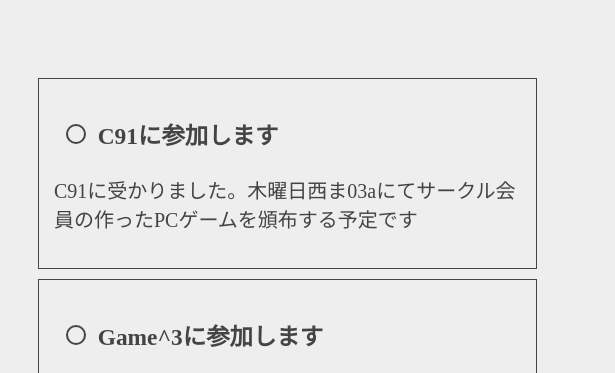
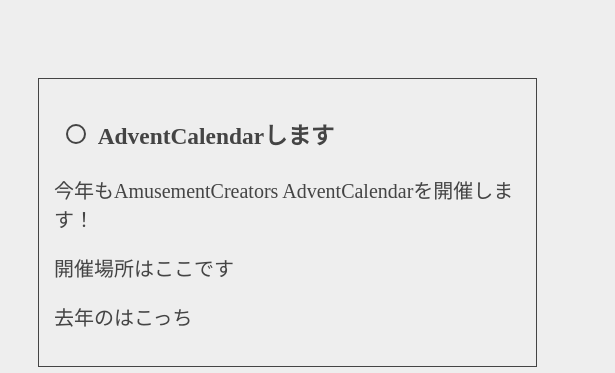
Before and after one commit to AmusementCreators/AmusementCreators.github.io, a plain HTML site: page news.html in a window 1280 px wide. Shown: the top 373 px of the page, 665-1280 px from the left. Drawn offline with Linux system fonts and the light colour scheme.

Commit message:
news: Advent Calendar 2016

```diff
--- a/news.html
+++ b/news.html
@@ -14,6 +14,15 @@
         </header>
 
         <div class="content">
+
+        <section id="AdC2016" class="pane">
+            <h3 class="title">AdventCalendarします</h3>
+            <p>今年もAmusementCreators AdventCalendarを開催します！</p>
+            <p>開催場所は<a href="http://www.adventar.org/calendars/1597">ここ</a>です</p>
+            <p>去年のは<a href="http://www.adventar.org/calendars/1029">こっち</a></p>
+            </a>
+        </section>
+
 
         <section id="C91" class="pane">
             <h3 class="title">C91に参加します</h3>
```
Also changed, not shown: index.html (+4 -0 lines).
